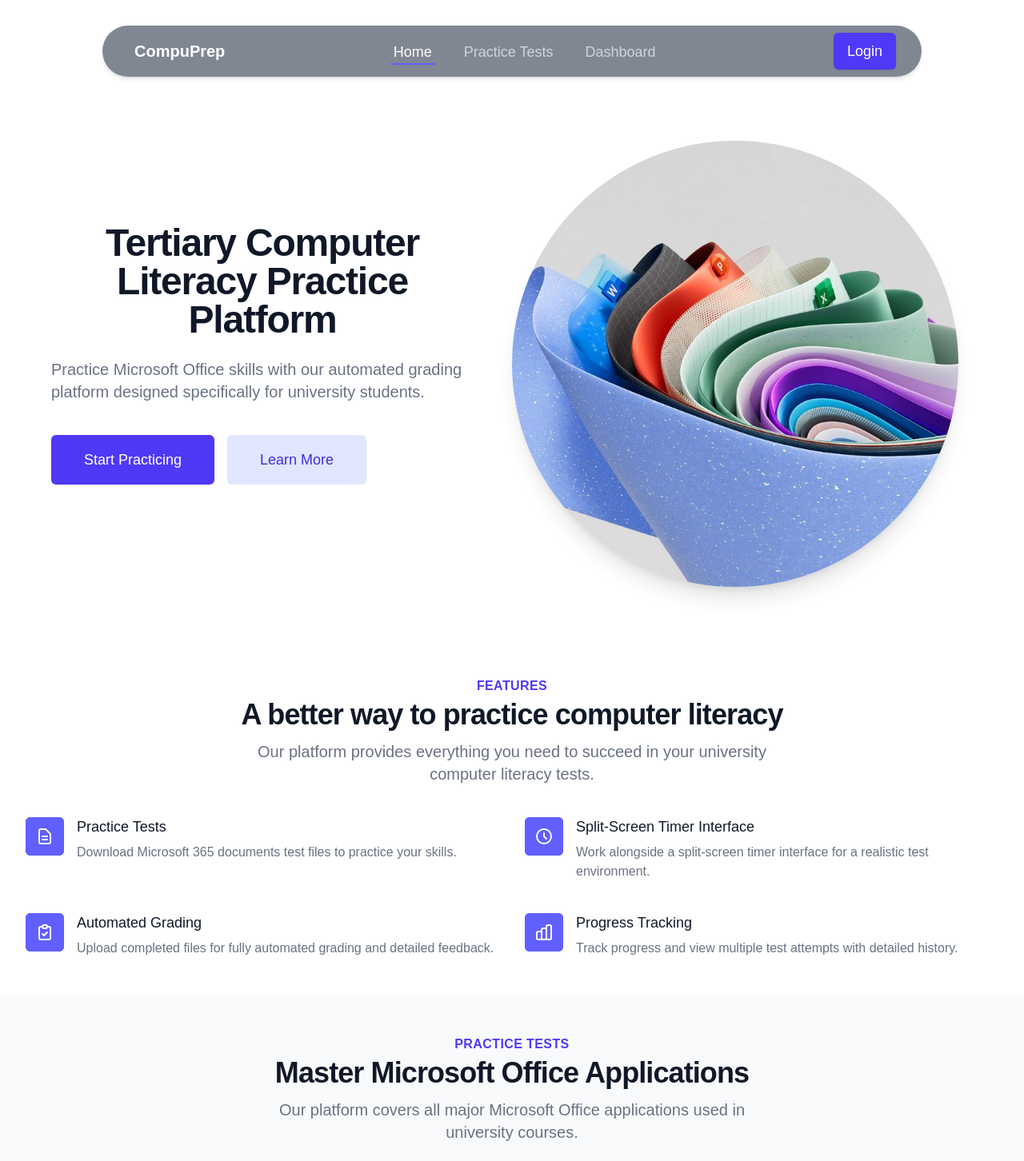
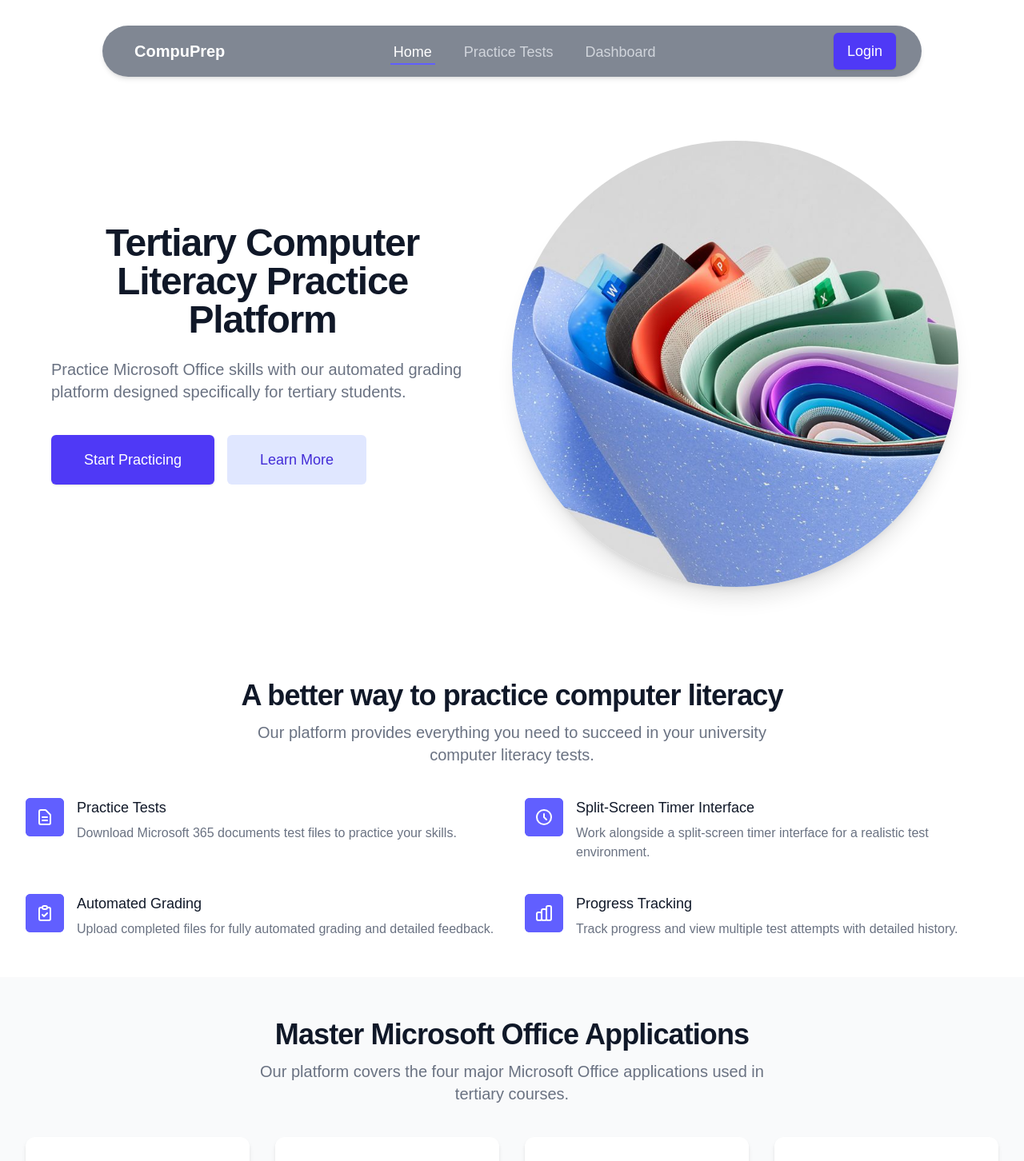
Before and after one commit to Kubayi-ND/compuprep, a Next.js app: page / in a window 1280 px wide. Shown: the top 1452 px of the page at 80% size. Built offline with nearby package versions, Linux system fonts and the light colour scheme.

Commit message:
updated landing page text

```diff
--- a/src/components/Features.tsx
+++ b/src/components/Features.tsx
@@ -59,7 +59,6 @@ const Features = () => {
     <div className="bg-white py-12">
       <div className="max-w-7xl mx-auto px-4 sm:px-6 lg:px-8">
         <div className="lg:text-center">
-          <h2 className="text-base text-indigo-600 font-semibold tracking-wide uppercase">Features</h2>
           <p className="mt-2 text-3xl leading-8 font-extrabold tracking-tight text-gray-900 sm:text-4xl">
             A better way to practice computer literacy
           </p>
--- a/src/components/Hero.tsx
+++ b/src/components/Hero.tsx
@@ -14,7 +14,7 @@ const Hero = () => {
                     Tertiary Computer Literacy Practice Platform
                   </h1>
                   <p className="mt-6 text-xl text-gray-500">
-                    Practice Microsoft Office skills with our automated grading platform designed specifically for university students.
+                    Practice Microsoft Office skills with our automated grading platform designed specifically for tertiary students.
                   </p>
                 </div>
                 <div className="mt-10 sm:flex sm:gap-4">
--- a/src/components/OfficeApps.tsx
+++ b/src/components/OfficeApps.tsx
@@ -40,14 +40,12 @@ const OfficeApps = () => {
     <div className="bg-gray-50 py-12">
       <div className="max-w-7xl mx-auto px-4 sm:px-6 lg:px-8">
         <div className="lg:text-center">
-          <h2 className="text-base text-indigo-600 font-semibold tracking-wide uppercase">
-            Practice Tests
-          </h2>
+
           <p className="mt-2 text-3xl leading-8 font-extrabold tracking-tight text-gray-900 sm:text-4xl">
             Master Microsoft Office Applications
           </p>
           <p className="mt-4 max-w-2xl text-xl text-gray-500 lg:mx-auto">
-            Our platform covers all major Microsoft Office applications used in university courses.
+            Our platform covers the four  major Microsoft Office applications used in tertiary courses.
           </p>
         </div>
 
```
